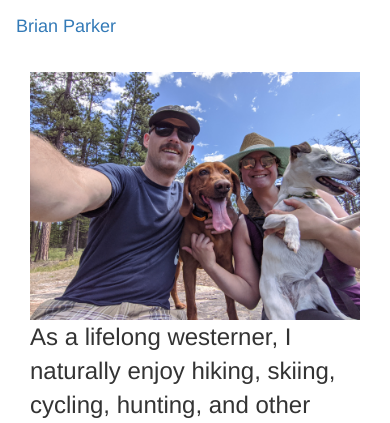
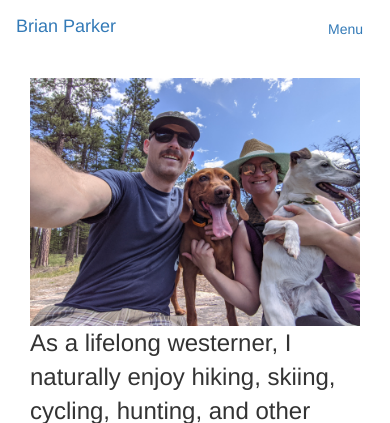
Before and after one commit to bcparker21/resume, a Flask app: page /about in a window 390 px wide. Shown: the top 423 px of the page. Run offline with Flask 2, Linux system fonts and the light colour scheme; some libraries are stand-ins or nearby versions.

Commit message:
fix mobile issues

```diff
--- a/app/static/mystyle.css
+++ b/app/static/mystyle.css
@@ -5,7 +5,6 @@
 	position: absolute;
 	text-align: center;
 	top: 1%;
-	transform: translateX(50%);
 	color: white;
 }
 nav{
--- a/app/templates/base.html
+++ b/app/templates/base.html
@@ -12,14 +12,11 @@
 {% endblock %}
 
 {% block navbar %}
-    <nav class="navbar navbar-light" style="color: blue;">
+    <nav class="navbar navbar-light">
         <div class="container">
             <div class="navbar-header">
-                <button type="button" class="navbar-toggle collapsed" data-toggle="collapse" data-target="#bs-example-navbar-collapse-1" aria-expanded="false">
-                    <span class="sr-only">Toggle navigation</span>
-                    <span class="icon-bar"></span>
-                    <span class="icon-bar"></span>
-                    <span class="icon-bar"></span>
+                <button type="button" class="navbar-toggle collapsed" data-toggle="collapse" data-target="#bs-example-navbar-collapse-1" aria-expanded="false" style="color: #337ab7">
+                    Menu
                 </button>
                 <a class="navbar-brand" href="{{ url_for('main.index') }}">Brian Parker</a>
             </div>
--- a/app/templates/index.html
+++ b/app/templates/index.html
@@ -1,7 +1,7 @@
 {% extends "base.html" %}
 {% block app_content %}
 	<div class="image-container">
-		<img src="{{ url_for('static', filename='1stStreet.jpg') }}" width="100%">
+		<img src="{{ url_for('static', filename='1stStreet.jpg') }}" class="img-fluid" width="100%">
 		<div class="image-text">
 			{% if current_user.is_anonymous %}
 				<h1>{{ _("Welcome") }}</h1>
```
